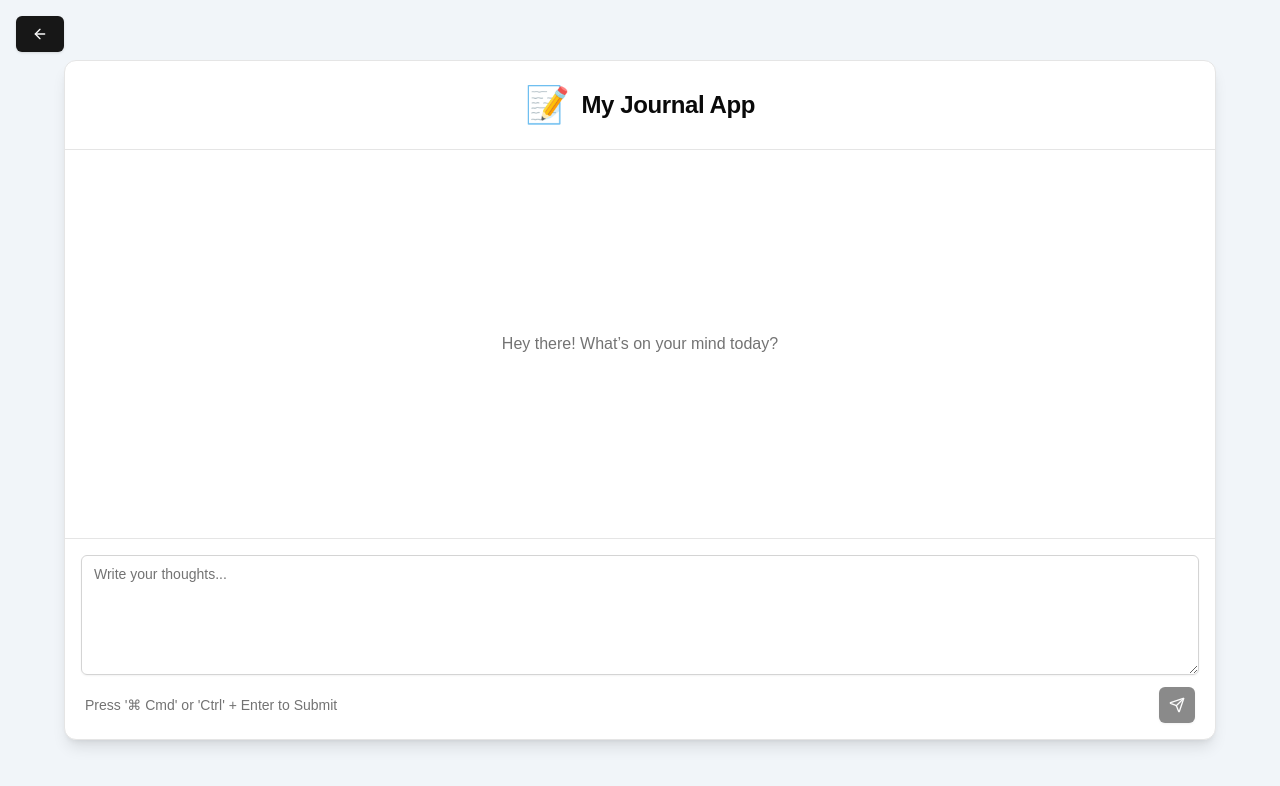
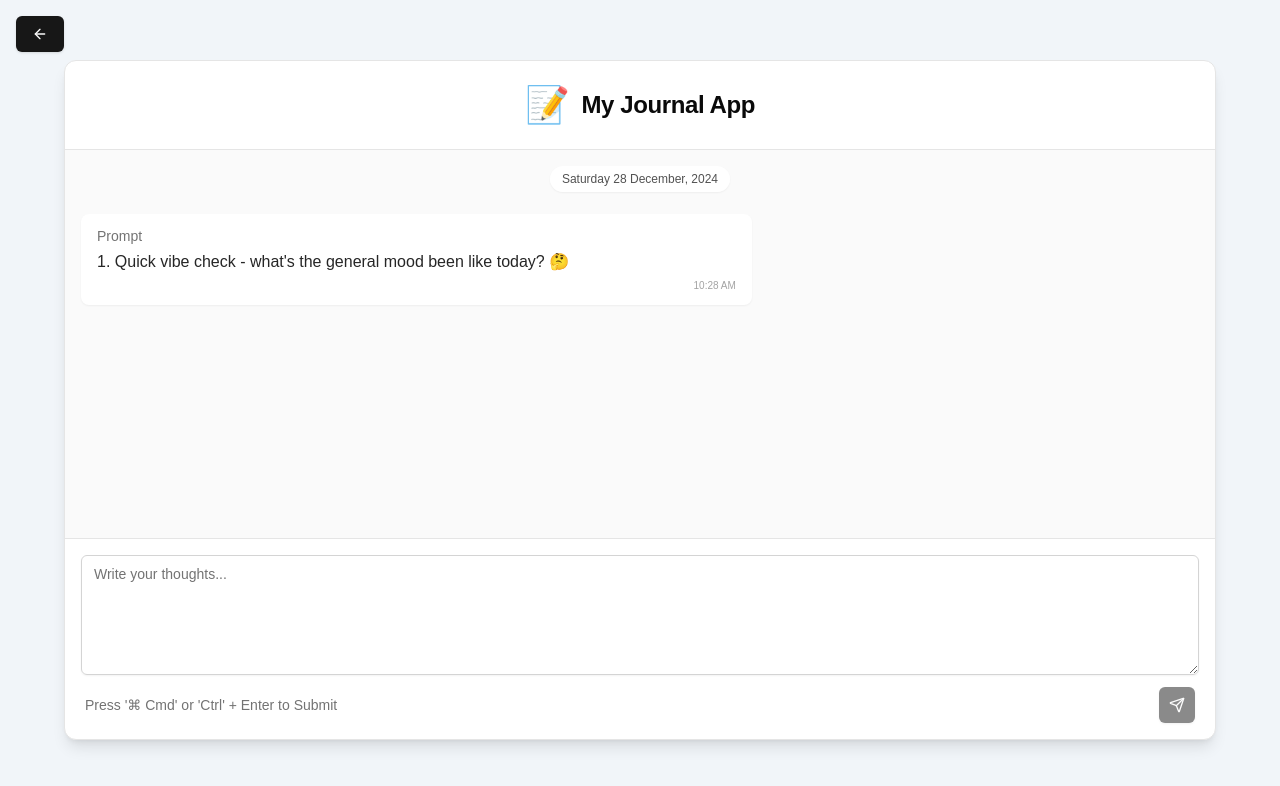
Before and after one commit to sumeyacodes/my-journal-mockup, a Next.js app: page /journal in a window 1280 px wide. Shown: the top 786 px of the page. Built offline with nearby package versions, Linux system fonts and the light colour scheme.

Commit message:
working mockup version

```diff
--- a/src/app/journal/page.jsx
+++ b/src/app/journal/page.jsx
@@ -8,10 +8,10 @@ export default function JournalApp() {
       <header className="absolute top-4 left-4 z-10">
         <BackButton />
       </header>
-
       <div className="flex flex-1 justify-center items-center p-5">
         <Journal />
       </div>
+
     </main>
   );
 }
--- a/src/components/journal.jsx
+++ b/src/components/journal.jsx
@@ -1,46 +1,111 @@
 "use client"
 
-import React, { useState, useEffect } from "react";
+import React, { useState, useEffect, useRef } from "react";
 import { Card, CardContent, CardHeader, CardTitle, CardFooter } from "@/components/ui/card";
 import { Button } from "@/components/ui/button";
 import { Textarea } from "@/components/ui/textarea";
-import { Send } from "lucide-react";
+import { Send, CheckCircle2 } from "lucide-react";
 import { format } from "date-fns";
 import { Label } from "@/components/ui/label";
 
 export function Journal() {
-  const [journalEntries, setJournalEntries] = useState([]);
+  const [messages, setMessages] = useState([]);
   const [newJournalEntry, setNewJournalEntry] = useState("");
+  const [promptIndex, setPromptIndex] = useState(0);
+  const [isTyping, setIsTyping] = useState(false);
+  const [isComplete, setIsComplete] = useState(false);
+  const messagesEndRef = useRef(null);
 
+  const prompts = [
+    "1. Quick vibe check - what's the general mood been like today? 🤔",
+    "Any prominent emotions or thoughts that stood out to you today? 🧐",
+    "3. Checking in with your body – how is it feeling? Does it need any support?🧘‍♀️",
+    "4. Have you come across anything cool or interesting lately that you're excited about? 👀",
+    "5. Brain dump - is anything else you want to note down? 🧠",
+  ];
+
+  const scrollToBottom = () => {
+    messagesEndRef.current?.scrollIntoView({ behavior: "smooth" });
+  };
 
   useEffect(() => {
-    if (journalEntries.length > 0) {
-      console.log("A new journal entry was added!");
+    scrollToBottom();
+  }, [messages]);
+
+  useEffect(() => {
+    if (messages.length === 0) {
+      setIsTyping(true);
+      setTimeout(() => {
+        const now = new Date();
+        setMessages([{
+          id: now.getTime(),
+          content: prompts[0],
+          timestamp: format(now.getTime(), "h:mm a"),
+          date: format(now, "EEEE dd MMMM, yyyy"),
+          isPrompt: true
+        }]);
+        setIsTyping(false);
+      }, 1000);
     }
-  }, [journalEntries]);
-  const handleSubmitEntry = (e) => {
+  }, []);
+
+  const handleSubmitEntry = async (e) => {
     e.preventDefault();
     const entryContent = newJournalEntry.trim();
 
     if (entryContent) {
       const now = new Date();
       const entry = {
-        id: now,
+        id: now.getTime(),
         content: entryContent,
         timestamp: format(now.getTime(), "h:mm a"),
-        date: format(now, " EEEE dd MMMM, yyyy")
+        date: format(now, "EEEE dd MMMM, yyyy"),
+        isPrompt: false
       };
 
-      setJournalEntries((prev) => [...prev, entry]);
+      setMessages(prev => [...prev, entry]);
       setNewJournalEntry("");
+
+      if (promptIndex < prompts.length - 1) {
+        setIsTyping(true);
+        await new Promise(resolve => setTimeout(resolve, 1000));
+
+        const nextPrompt = {
+          id: now.getTime() + 1,
+          content: prompts[promptIndex + 1],
+          timestamp: format(now.getTime(), "h:mm a"),
+          date: format(now, "EEEE dd MMMM, yyyy"),
+          isPrompt: true
+        };
+
+        setMessages(prev => [...prev, nextPrompt]);
+        setPromptIndex(prev => prev + 1);
+        setIsTyping(false);
+      } else if (promptIndex === prompts.length - 1) {
+        setIsTyping(true);
+        await new Promise(resolve => setTimeout(resolve, 1000));
+
+        const completionMessage = {
+          id: now.getTime() + 1,
+          content: "Great, you've completed your journal entries for today ✅ 🌟",
+          timestamp: format(now.getTime(), "h:mm a"),
+          date: format(now, "EEEE dd MMMM, yyyy"),
+          isPrompt: true,
+          isCompletion: true
+        };
+
+        setMessages(prev => [...prev, completionMessage]);
+        setIsTyping(false);
+        setIsComplete(true);
+      }
     }
   };
 
-  const entriesByDate = journalEntries.reduce((groups, entry) => {
-    if (!groups[entry.date]) {
-      groups[entry.date] = [];
+  const messagesByDate = messages.reduce((groups, message) => {
+    if (!groups[message.date]) {
+      groups[message.date] = [];
     }
-    groups[entry.date].push(entry);
+    groups[message.date].push(message);
     return groups;
   }, {});
 
@@ -50,38 +115,67 @@ export function Journal() {
         <CardTitle className="flex items-center justify-center gap-3">
           <span className="text-4xl">📝</span>
           <h1 className="text-xl md:text-2xl lg:text-2xl xl:text-2xl">My Journal App</h1>
-
         </CardTitle>
       </CardHeader>
 
-      <CardContent className="flex-grow overflow-y-auto p-4 space-y-6">
-        {journalEntries.length === 0 ? (
-          <div className="h-full flex items-center justify-center text-muted-foreground">
-            <p>Hey there! What’s on your mind today?</p>
-          </div>
-        ) : (
-          Object.entries(entriesByDate).map(([date, entries]) => (
-            <section key={date} className="space-y-4">
-              <h2 className="text-center font-medium text-neutral-600">
-                {date}
-              </h2>
-              <div className="space-y-4">
-                {entries.map((entry) => (
-                  <article key={entry.id} className="bg-primary/5 rounded-lg p-4">
-                    <div className="whitespace-pre-wrap text-neutral-800">
-                      {entry.content}
+      <CardContent className="flex-grow overflow-y-auto p-4 bg-neutral-50">
+        <div className="space-y-8">
+          {Object.entries(messagesByDate).map(([date, dayMessages]) => (
+            <section key={date} className="space-y-6">
+              <div className="text-center">
+                <span className="bg-white shadow-sm text-neutral-600 text-xs px-3 py-1.5 rounded-full">
+                    {date}
+                  </span>
+                </div>
+              <div className="space-y-3">
+                {dayMessages.map((message) => (
+                  <div
+                    key={message.id}
+                    className={`flex ${message.isPrompt ? 'justify-start' : 'justify-end'}`}
+                  >
+                    <div
+                      className={`relative ${
+                        message.isPrompt
+                          ? 'bg-white shadow-sm rounded-lg min-w-[60%] max-w-[80%]'
+                          : 'bg-primary/10 rounded-lg min-w-[60%] max-w-[80%]'
+                      } px-4 py-3`}
+                    >
+                      <div className="text-sm font-medium text-neutral-500 mb-1">
+                        {message.isPrompt ? 'Prompt' : 'Me'}
+                      </div>
+                      <div className="text-neutral-800">
+                        {message.content}
+                      </div>
+                      <div className="text-[10px] text-neutral-400 text-right mt-1">
+                        {message.timestamp}
+                      </div>
+                      {message.isCompletion && (
+                        <div className="absolute top-3 right-3">
+                          <CheckCircle2 className="h-5 w-5 text-green-500" />
+                        </div>
+                      )}
                     </div>
-                    <footer className="mt-2 flex justify-end">
-                      <time className="text-sm text-neutral-500">
-                        {entry.timestamp}
-                      </time>
-                    </footer>
-                  </article>
+                  </div>
                 ))}
+                {isTyping && (
+                  <div className="flex items-end gap-2">
+                    <div className="w-8 h-8 rounded-full bg-neutral-200 flex items-center justify-center">
+                      🤓
+                    </div>
+                    <div className="bg-white shadow-sm rounded-2xl px-4 py-3">
+                      <div className="flex items-center gap-1">
+                        <div className="w-2 h-2 rounded-full bg-neutral-300 animate-bounce" style={{ animationDelay: "0ms" }} />
+                        <div className="w-2 h-2 rounded-full bg-neutral-300 animate-bounce" style={{ animationDelay: "150ms" }} />
+                        <div className="w-2 h-2 rounded-full bg-neutral-300 animate-bounce" style={{ animationDelay: "300ms" }} />
+                      </div>
+                    </div>
+                  </div>
+                )}
               </div>
             </section>
-          ))
-        )}
+          ))}
+          <div ref={messagesEndRef} />
+        </div>
       </CardContent>
 
       <CardFooter className="border-t p-4">
@@ -89,8 +183,9 @@ export function Journal() {
           <Textarea
             value={newJournalEntry}
             onChange={(e) => setNewJournalEntry(e.target.value)}
-            placeholder="Write your thoughts..."
+            placeholder={isComplete ? "Journal completed for today!" : "Write your thoughts..."}
             className="min-h-[120px] max-h-[400px] resize-y border-neutral-300"
+            disabled={isComplete}
             onKeyDown={(e) => {
               if (e.key === "Enter" && (e.metaKey || e.ctrlKey)) {
                 handleSubmitEntry(e);
@@ -98,13 +193,13 @@ export function Journal() {
             }}
           />
           <div className="flex justify-between items-center mx-1">
-          <Label className="text-sm text-neutral-500">
-            Press '⌘ Cmd' or 'Ctrl' + Enter to Submit
-          </Label>
+            <Label className="text-sm text-neutral-500">
+              Press '⌘ Cmd' or 'Ctrl' + Enter to Submit
+            </Label>
             <Button
               type="submit"
               size="icon"
-              disabled={!newJournalEntry.trim()}
+              disabled={!newJournalEntry.trim() || isTyping || isComplete}
             >
               <Send className="h-4 w-4" />
             </Button>
```
